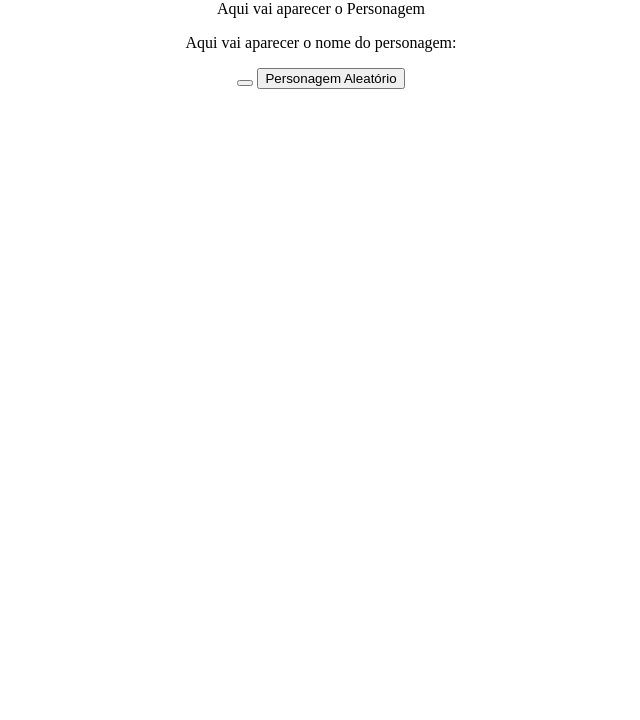
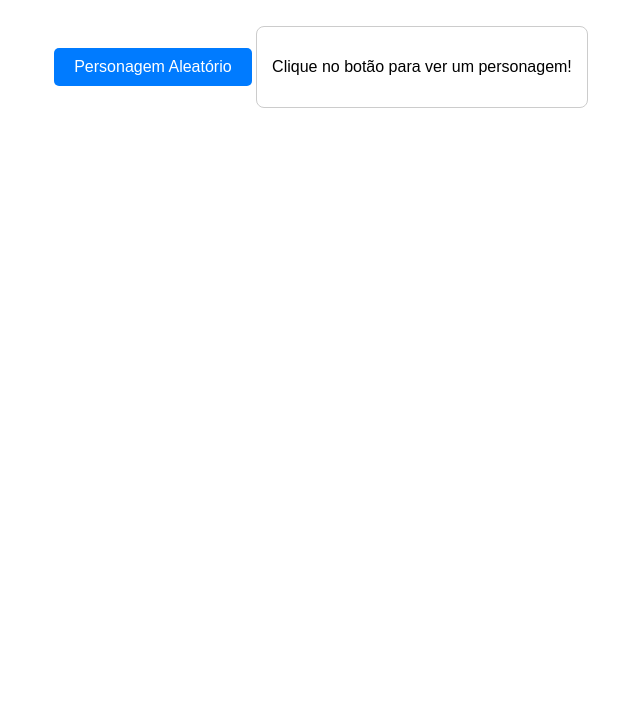
Before and after one commit to vih1955/atividade11, a plain HTML site: page index.html in a window 1280 px wide. Shown: the part 80-800 px from the top of the page, without its empty margins (319-959 px from the left). Drawn offline with Linux system fonts and the light colour scheme.

Commit message:
Add files via upload

```diff
--- a/index.html
+++ b/index.html
@@ -1,33 +1,60 @@
-<!DOCTYPE html>
 <html lang="pt-br">
 <head>
     <meta charset="UTF-8">
     <meta name="viewport" content="width=device-width, initial-scale=1.0">
     <title>API Disney</title>
     <style>
-        body{
+        body {
+            font-family: Arial, sans-serif;
             align-items: center;
             text-align: center;
+            padding: 20px;
         }
-
+        #personagem-container {
+            margin-top: 20px;
+            border: 1px solid #ccc;
+            padding: 15px;
+            border-radius: 8px;
+            display: inline-block;
+        }
+        #imagem-personagem {
+            max-width: 200px;
+            height: auto;
+            border-radius: 4px;
+            margin-bottom: 10px;
+        }
+        button {
+            padding: 10px 20px;
+            font-size: 16px;
+            cursor: pointer;
+            background-color: #007bff;
+            color: white;
+            border: none;
+            border-radius: 5px;
+            margin-top: 10px;
+        }
+        button:hover {
+            background-color: #0056b3;
+        }
     </style>
-
 </head>
 <body>
 
-<h1> Personagem da Disney</h1>
-<div id="personagem">
-    <p>Aqui vai aparecer o Personagem</p>
-</div>
-<div id="nome">
-    <p> Aqui vai aparecer o nome do personagem:</p>
-</div>
-<div id="Aleatório"></div>
-<button onclick ="chamar()"></button>
-    <button id="meuBotao">Personagem Aleatório</button>
+    <h1>Personagem da Disney</h1>
 
-</div>
-<script src="appp.js"></script>
+    <button id="meuBotao" onclick="chamarPersonagemAleatorio()">Personagem Aleatório</button>
+
+    <div id="personagem-container">
+        <div id="imagem">
+            <img id="imagem-personagem" src="" alt="Imagem do Personagem" style="display: none;">
+        </div>
+
+        <div id="nome-container">
+            <p id="nome-personagem">Clique no botão para ver um personagem!</p>
+        </div>
+    </div>
+
+    <script src="main.js"></script>
 
 </body>
 </html>
```
